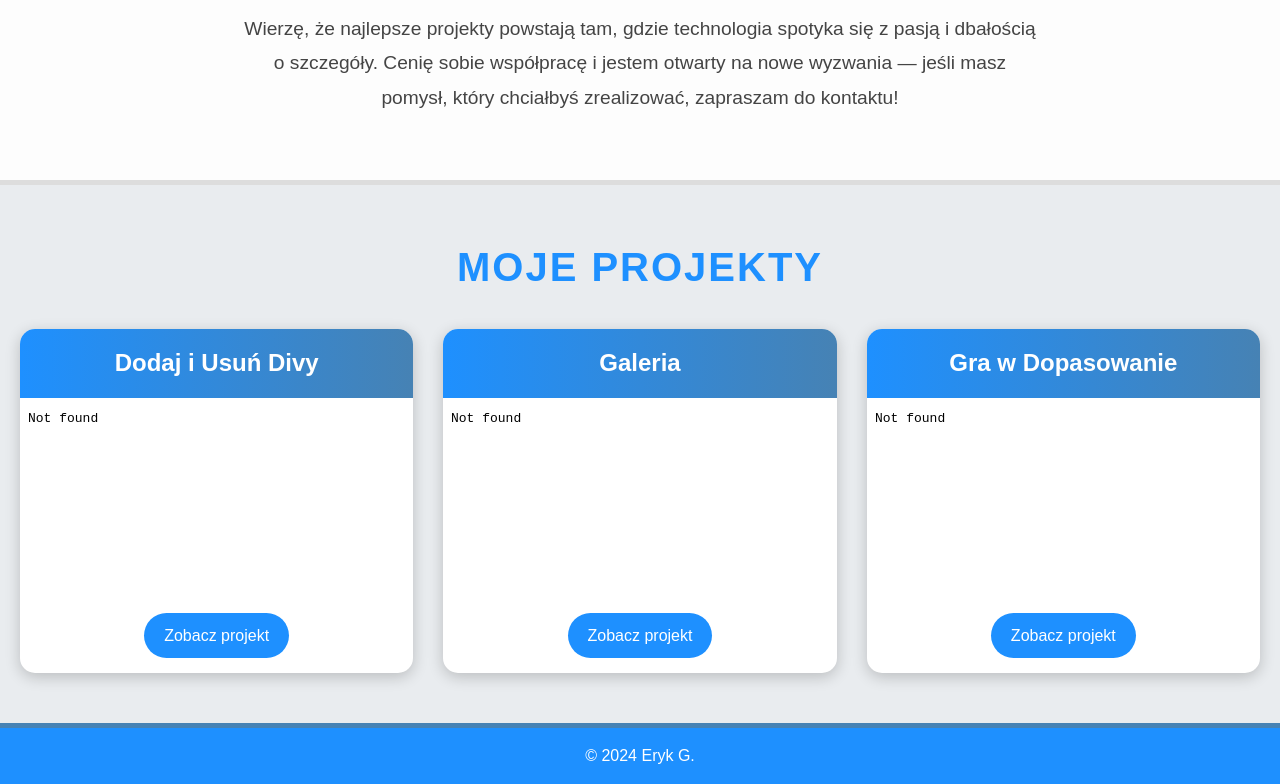
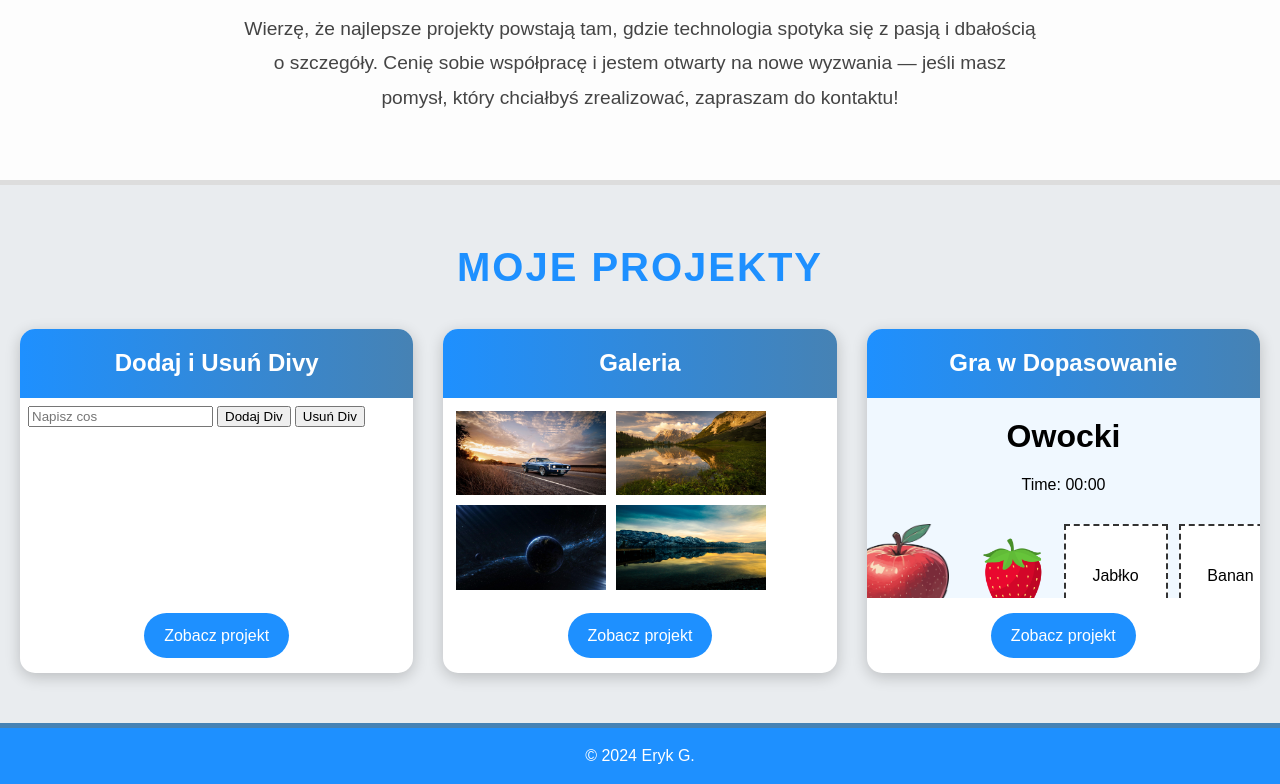
Before and after one commit to noisess/portfolio, a plain HTML site: page index.html in a window 1280 px wide. Shown: the part 512-1296 px from the top of the page. Drawn offline with nearby package versions, Linux system fonts and the light colour scheme.

Commit message:
Zaktualizowano plik index.html

```diff
--- a/index.html
+++ b/index.html
@@ -35,17 +35,17 @@
         <div class="project-grid">
             <div class="project-item">
                 <h3>Dodaj i Usuń Divy</h3>
-                <iframe src="projects/divy.html" title="Projekt Divy"></iframe>
+                <iframe src="projekty/divy.html" title="Projekt Divy"></iframe>
                 <a class="button" href="projekty/divy.html" target="_blank">Zobacz projekt</a>
             </div>
             <div class="project-item">
                 <h3>Galeria</h3>
-                <iframe src="projects/galeria.html" title="Projekt Galeria"></iframe>
+                <iframe src="projekty/galeria.html" title="Projekt Galeria"></iframe>
                 <a class="button" href="projekty/galeria.html" target="_blank">Zobacz projekt</a>
             </div>
             <div class="project-item">
                 <h3>Gra w Dopasowanie</h3>
-                <iframe src="projects/memory.html" title="Projekt Memory"></iframe>
+                <iframe src="projekty/memory.html" title="Projekt Memory"></iframe>
                 <a class="button" href="projekty/memory.html" target="_blank">Zobacz projekt</a>
             </div>
         </div>
```
